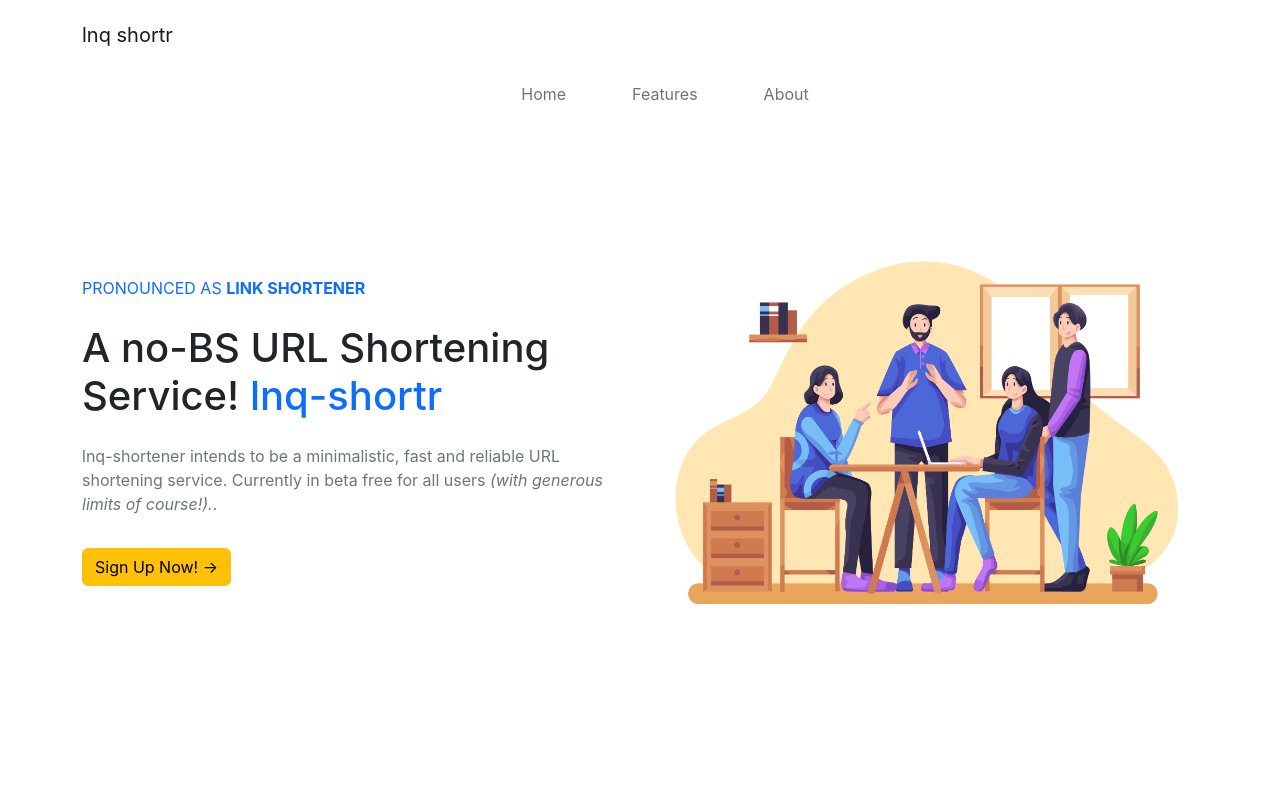
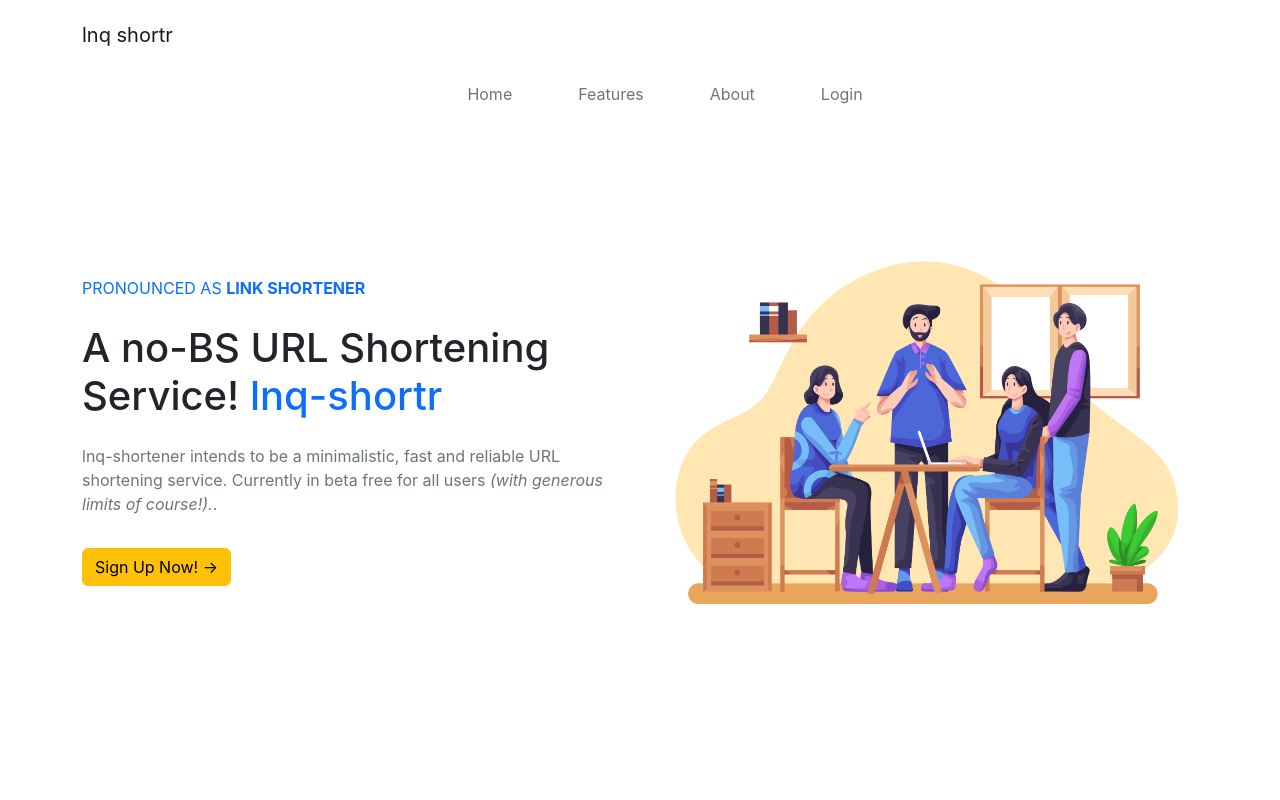
Before and after one commit to nikhilakki/lnq-shortr, a Next.js app in the folder frontend/: page / in a window 1280 px wide. Shown: the top 800 px of the page. Built offline with nearby package versions, Linux system fonts and the light colour scheme.

Commit message:
login button added

```diff
--- a/frontend/components/Header.tsx
+++ b/frontend/components/Header.tsx
@@ -49,6 +49,9 @@ const Header = () => {
               <NavItem>
                 <NavLink href="#about">About</NavLink>
               </NavItem>
+              <NavItem>
+                <NavLink href="#login">Login</NavLink>
+              </NavItem>
             </Nav>
           </Collapse>
         </Container>
```
